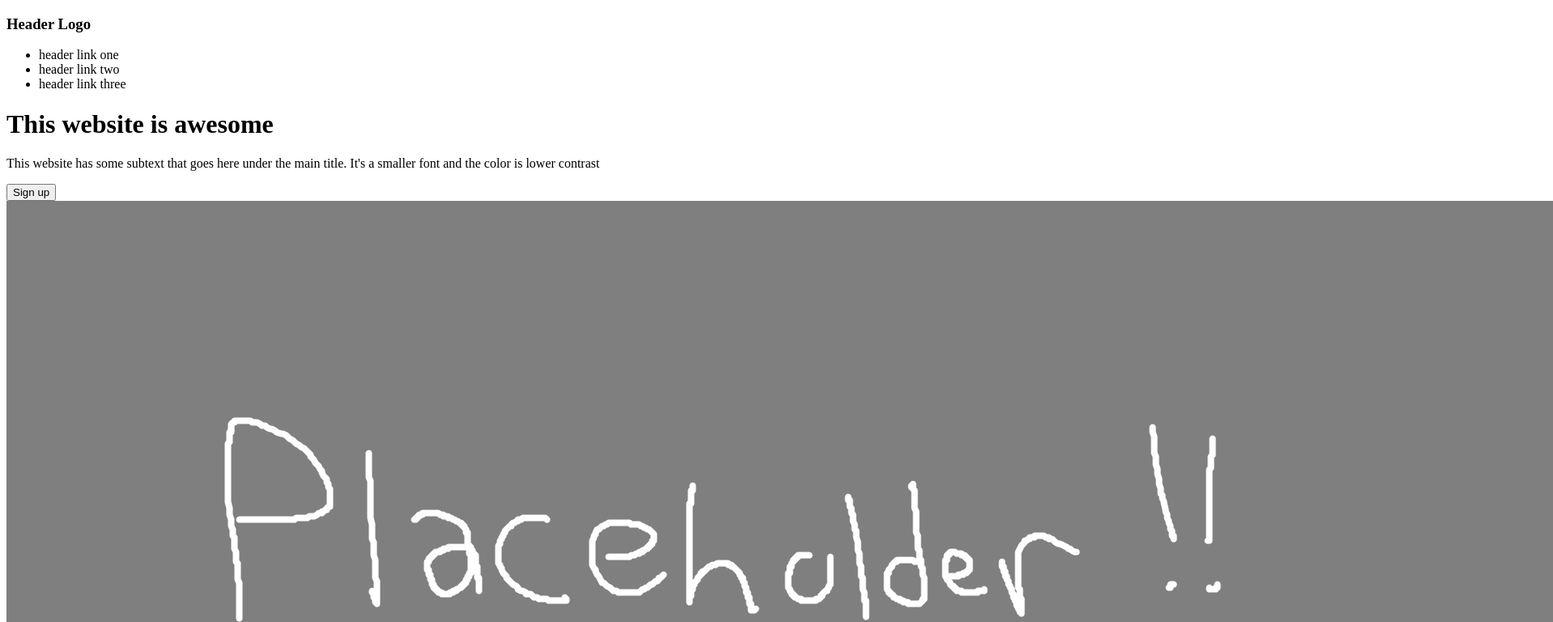
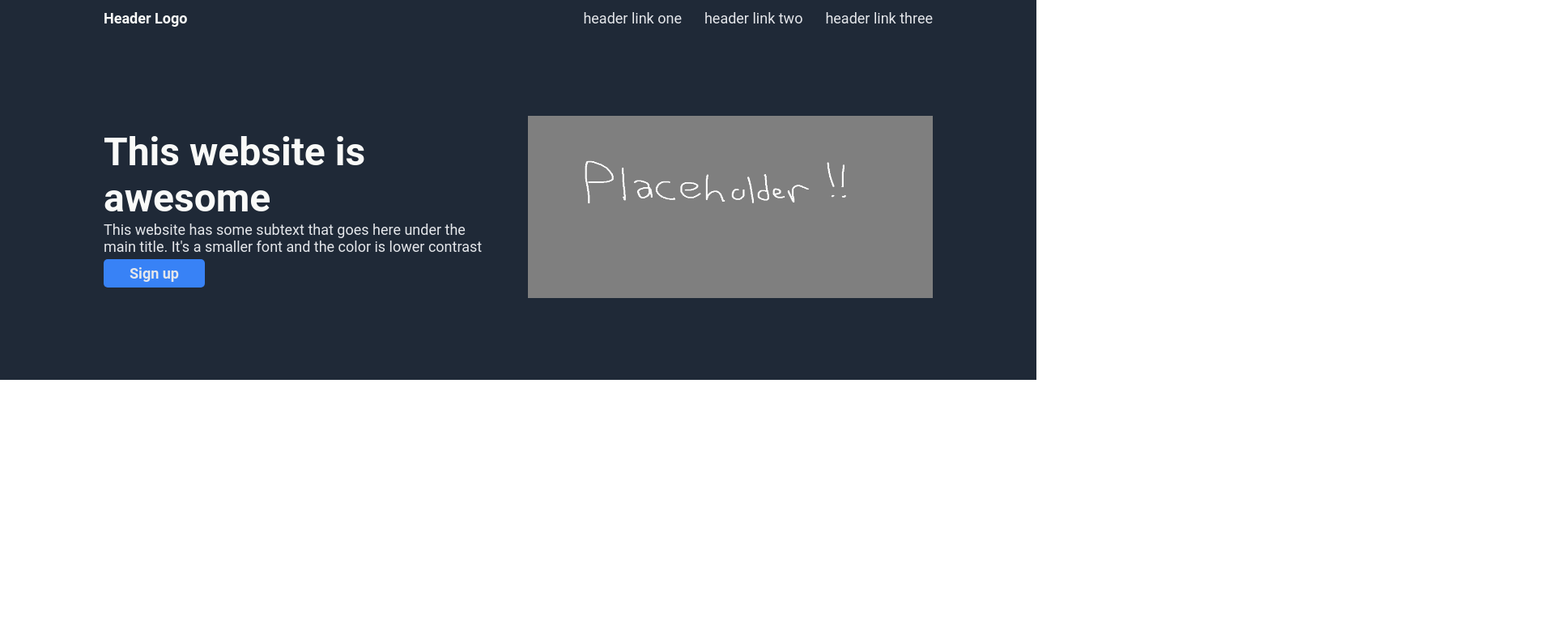
Before and after one commit to brendokht/odin-landing-page, a plain HTML site: page index.html in a window 1280 px wide. Shown: the top 768 px of the page at 81% size, 1918 px wide, since content can reach past the window. Drawn offline with Linux system fonts and the light colour scheme.

Commit message:
Styled header and hero sections

```diff
--- a/css/style.css
+++ b/css/style.css
@@ -0,0 +1,87 @@
+* {
+    font-family: "Roboto", sans-serif;
+}
+
+body {
+    margin: 0;
+}
+
+header {
+    background-color: #1F2937;
+}
+
+header span {
+    display: flex;
+    align-items: center;
+    justify-content: space-between;
+    padding: 12px 128px;
+}
+
+header span h3, header span li a {
+    font-size: 18px;
+}
+
+header span h3 {
+    margin: 0;
+    color: #F9FAF8;
+}
+
+header span ul {
+    margin: 0;
+    padding: 0;
+}
+
+header span li {
+    display: inline;
+    margin-left: 24px;
+}
+
+header span li a {
+    text-decoration: none;
+    color: #E5E7EB;
+}
+
+.hero {
+    display: flex;
+    justify-content: space-evenly;
+    align-items: center;
+    padding: 12px 128px;
+    height: 400px;
+}
+
+.hero-content {
+    padding-right: 24px;
+}
+
+.hero-content h1 {
+    font-size: 48px;
+    color: #F9FAF8;
+    margin: 0;
+}
+
+.hero-content p {
+    font-size: 18px;
+    color: #E5E7EB;
+    margin: 0;
+}
+
+.hero-content button {
+    background-color: #3882F6;
+    color: #E5E7EB;
+    font-size: 18px;
+    font-weight: 600;
+    width: 125px;
+    height: 35px;
+    border-radius: 5px;
+    border: none;
+    margin-top: 5px;
+}
+
+.hero-image {
+    padding-left: 24px;
+}
+
+.hero-image img{
+    width: 500px;
+    height: 225px;
+}
--- a/index.html
+++ b/index.html
@@ -8,23 +8,21 @@
 
 <body>
     <header>
-        <div class="container">
+        <span>
             <h3>Header Logo</h3>
-            <span>
-                <ul>
-                    <li href="#" rel="noopener noreferrer">header link one</li>
-                    <li href="#" rel="noopener noreferrer">header link two</li>
-                    <li href="#" rel="noopener noreferrer">header link three</li>
-                </ul>
-            </span>
-        </div>
-        <div class="container">
-            <div class="item">
+            <ul>
+                <li><a href="#" rel="noopener noreferrer">header link one</a></li>
+                <li><a href="#" rel="noopener noreferrer">header link two</a></li>
+                <li><a href="#" rel="noopener noreferrer">header link three</a></li>
+            </ul>
+        </span>
+        <div class="hero">
+            <div class="hero-content">
                 <h1>This website is awesome</h1>
                 <p>This website has some subtext that goes here under the main title. It's a smaller font and the color is lower contrast</p>
                 <button>Sign up</button>
             </div>
-            <div class="item">
+            <div class="hero-image">
                 <img src="./images/placeholer.png"/>
             </div>
         </div>
```
